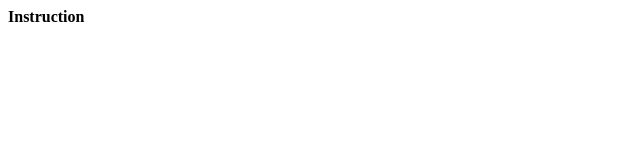
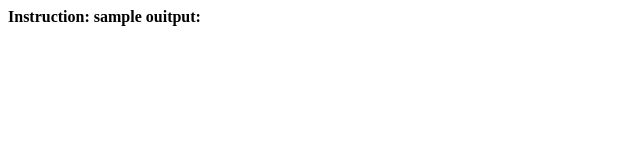
Before and after one commit to iamneo-production/ddcfeaafdffadaeccdfffebaeceaec, a website: page public/index.html in a window 1280 px wide. Shown: the whole page, without its empty margins (0-640 px from the left). Drawn offline with Linux system fonts and the light colour scheme.

Commit message:
Backup Commit

```diff
--- a/public/index.html
+++ b/public/index.html
@@ -1,4 +1,4 @@
 <himl>
     <body>
-        <p><b>Instruction
-        </b></p>
+        <p><b>Instruction:
+            sample ouitput:
```
